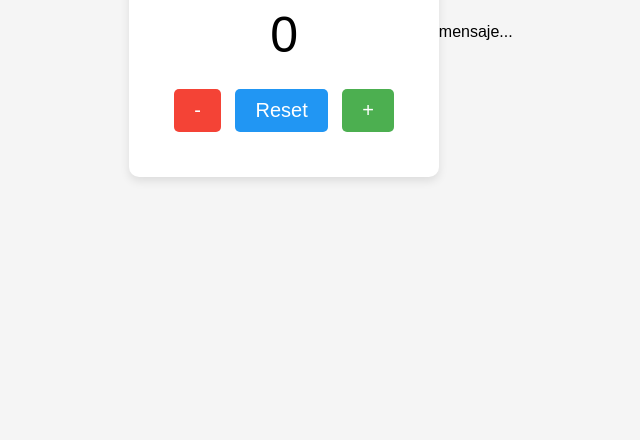
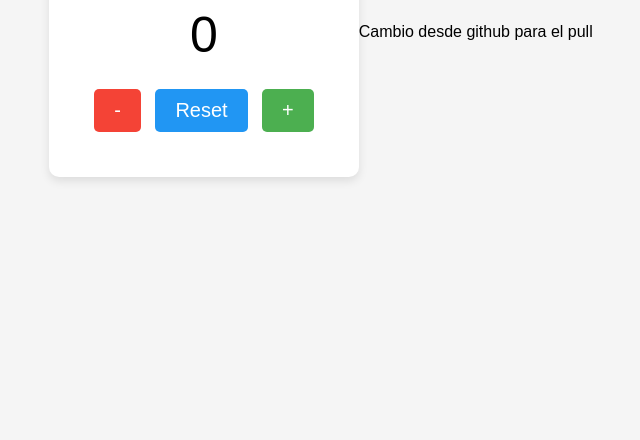
Before and after one commit to TeresaCabanas/proyecto, a plain HTML site: page index.html in a window 1280 px wide. Shown: the part 376-816 px from the top of the page, without its empty margins (319-959 px from the left). Drawn offline with Linux system fonts and the light colour scheme.

Commit message:
cambio de mensaje

```diff
--- a/index.html
+++ b/index.html
@@ -16,7 +16,7 @@
             <button id="increase">+</button>
         </div>
     </div>
-    <div>mensaje...</div>
+    <div>Cambio desde github para el pull</div>
     <script src="script.js"></script>
 </body>
 </html>
```
